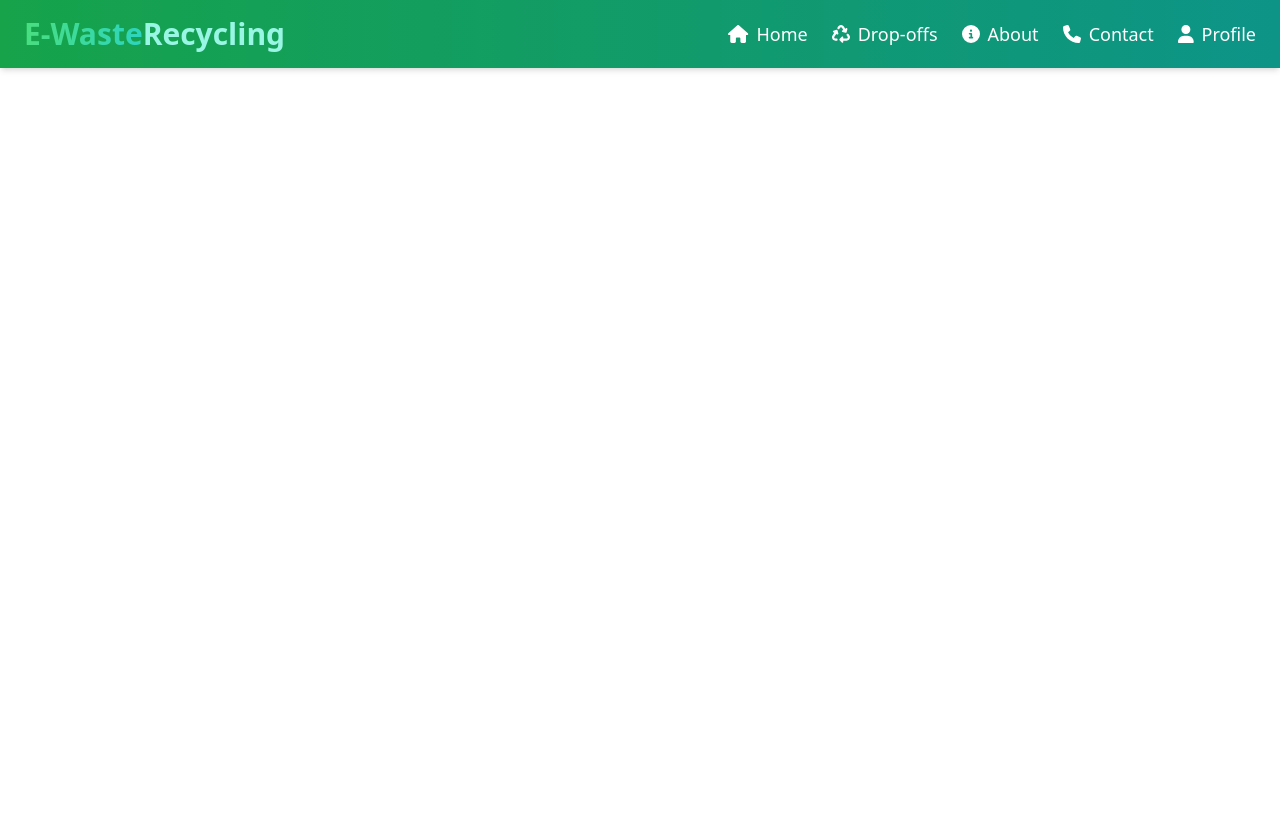
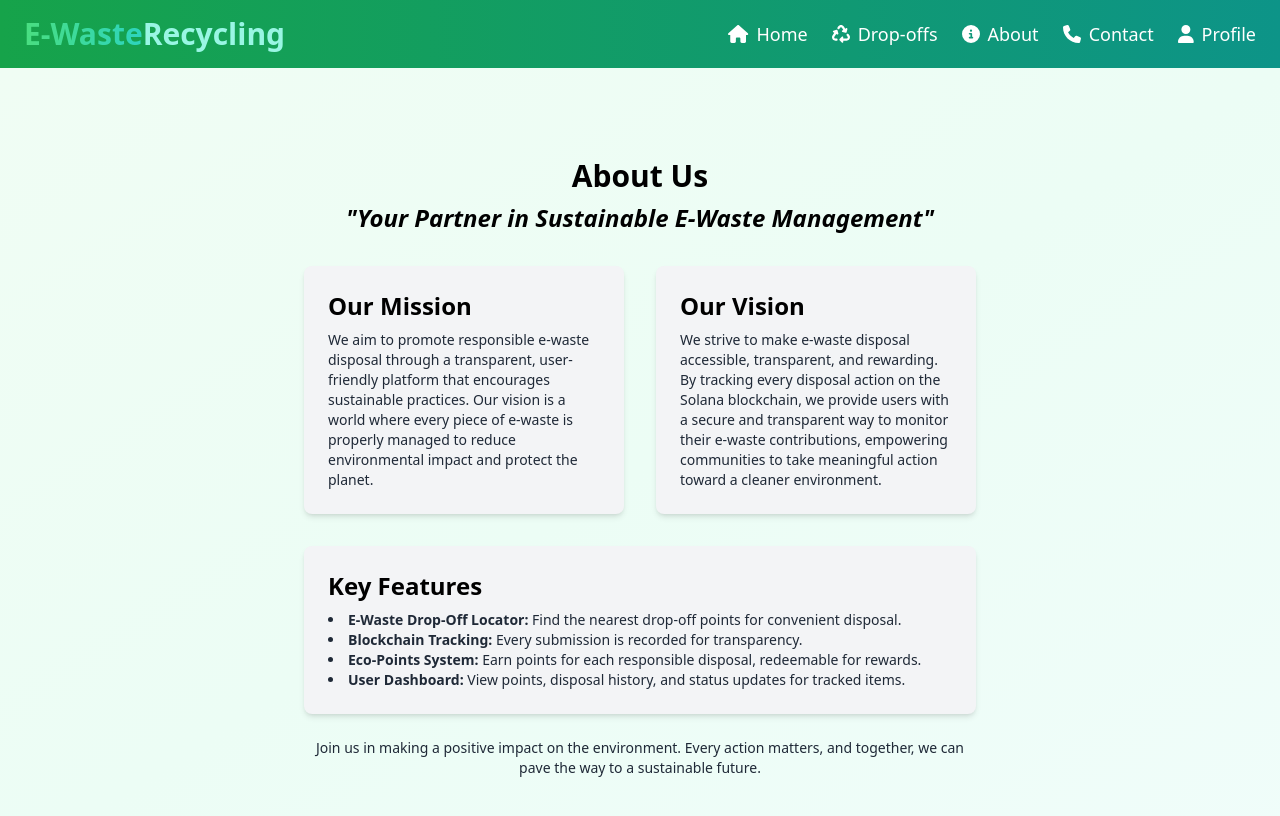
Before and after one commit to Akash-kafle/ByteBack, a React (Vite) app in the folder frontend/: page /about in a window 1280 px wide. Shown: the top 816 px of the page. Built offline with nearby package versions, Linux system fonts and the light colour scheme.

Commit message:
Added about us page

```diff
--- a/frontend/src/App.jsx
+++ b/frontend/src/App.jsx
@@ -6,6 +6,7 @@ import Dropoff from "./components/Dropoff";
 import Signup from "./components/Signup";
 import Tracking from "./components/Tracking";
 import Navbar from "./components/Navbar";
+import About from "./components/About";
 
 
 const App = () => {
@@ -20,6 +21,7 @@ const App = () => {
           <Route path="/sign-up" element={<Signup />}/>
           <Route path="/dropoff" element={<Dropoff />} />
           <Route path="tracking" element={<Tracking/>} />
+          <Route path="/about" element={<About />} />
         </Routes>
       </div>
     </>
--- /dev/null
+++ b/frontend/src/components/About.jsx
@@ -0,0 +1,48 @@
+import React from 'react';
+
+const About = () => {
+  return (
+    <div className="bg-gradient-to-br from-green-50 via-emerald-50 to-teal-50 h-screen flex flex-col items-center justify-center">
+      <div className="max-w-4xl w-full px-28">
+        <h2 className="text-3xl font-semibold mb-2 text-center">About Us</h2>
+        <h3 className="text-2xl font-bold italic text-center">"Your Partner in Sustainable E-Waste Management"</h3>
+
+        {/* Slightly elevate the next section */}
+        <div className="mt-8">
+
+          <div className="grid md:grid-cols-2 gap-8 mb-8">
+            <div className="bg-gray-100 p-6 rounded-lg shadow-md">
+              <h3 className="text-2xl font-bold mb-2">Our Mission</h3>
+              <p className="text-sm text-gray-800">
+                We aim to promote responsible e-waste disposal through a transparent, user-friendly platform that encourages sustainable practices. Our vision is a world where every piece of e-waste is properly managed to reduce environmental impact and protect the planet.
+              </p>
+            </div>
+
+            <div className="bg-gray-100 p-6 rounded-lg shadow-md">
+              <h3 className="text-2xl font-bold mb-2">Our Vision</h3>
+              <p className="text-sm text-gray-800">
+                We strive to make e-waste disposal accessible, transparent, and rewarding. By tracking every disposal action on the Solana blockchain, we provide users with a secure and transparent way to monitor their e-waste contributions, empowering communities to take meaningful action toward a cleaner environment.
+              </p>
+            </div>
+          </div>
+
+          <div className="bg-gray-100 p-6 rounded-lg shadow-md">
+            <h3 className="text-2xl font-bold mb-2">Key Features</h3>
+            <ul className="list-disc list-inside text-sm text-gray-800">
+              <li><strong>E-Waste Drop-Off Locator:</strong> Find the nearest drop-off points for convenient disposal.</li>
+              <li><strong>Blockchain Tracking:</strong> Every submission is recorded for transparency.</li>
+              <li><strong>Eco-Points System:</strong> Earn points for each responsible disposal, redeemable for rewards.</li>
+              <li><strong>User Dashboard:</strong> View points, disposal history, and status updates for tracked items.</li>
+            </ul>
+          </div>
+
+          <div className="text-center mt-6">
+            <p className="text-sm text-gray-800">Join us in making a positive impact on the environment. Every action matters, and together, we can pave the way to a sustainable future.</p>
+          </div>
+        </div>
+      </div>
+    </div>
+  );
+};
+
+export default About;
```
